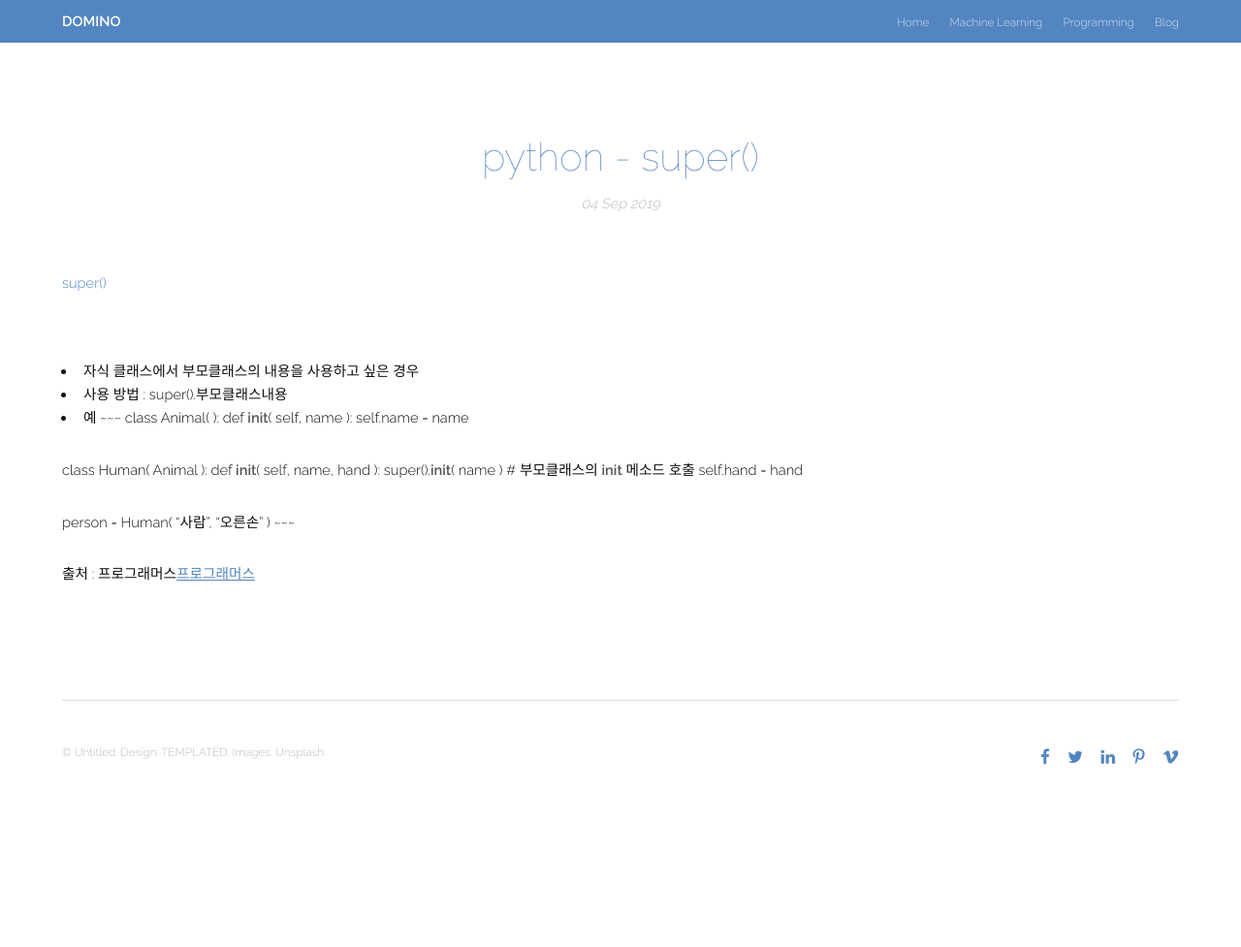
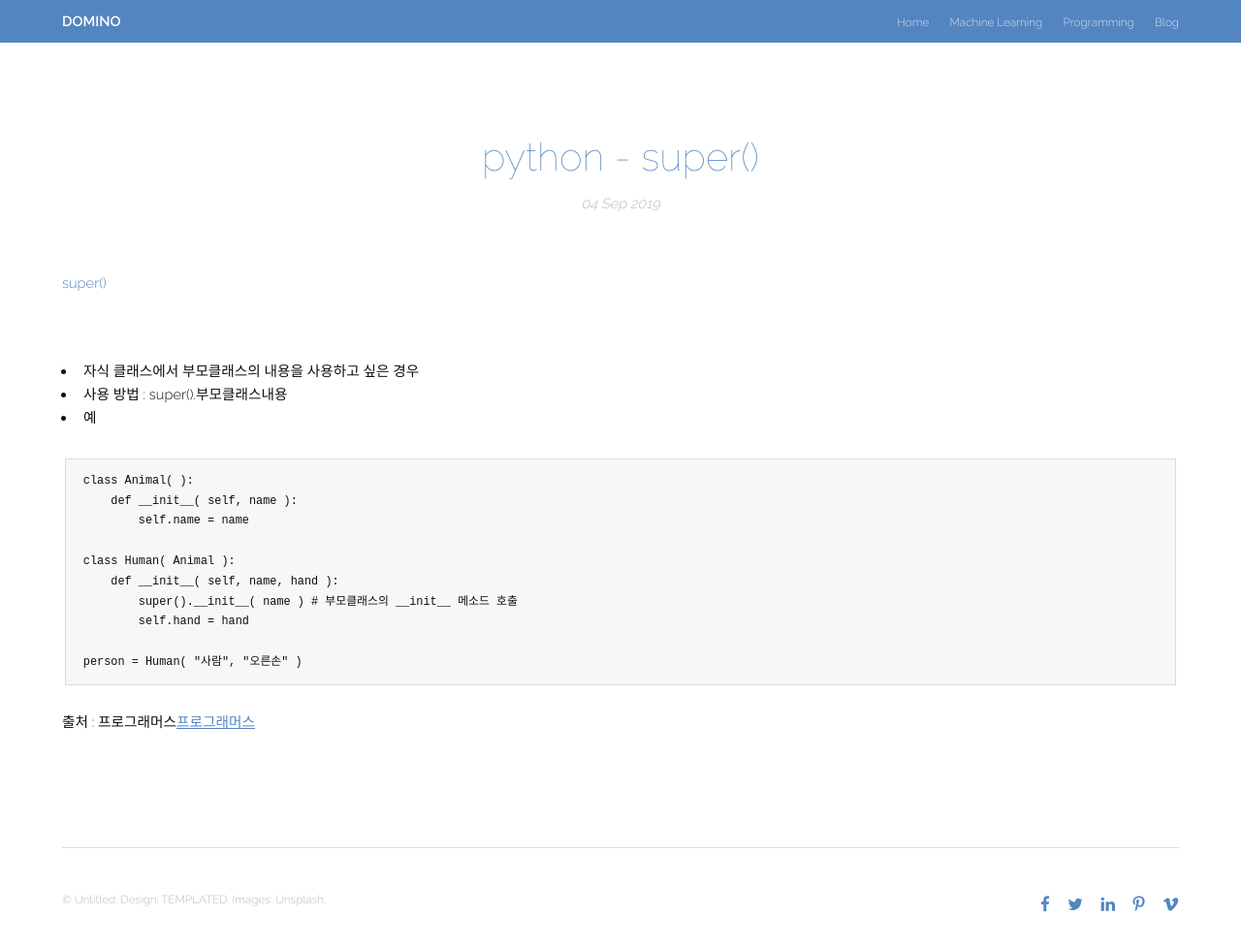
Before and after one commit to backgom2357/backgom2357.github.io, a Jekyll site: the page built from _posts/2019-09-04-python-super().markdown, in a window 1280 px wide and 977 px high. Shown: the whole window at 97% size. Built offline with Jekyll 4.4.1, drawn with Linux system fonts in a browser that asks for light colours.

Commit message:
fix the contents

````diff
--- a/_posts/2019-09-04-python-super().markdown
+++ b/_posts/2019-09-04-python-super().markdown
@@ -10,7 +10,8 @@ categories: programming
 - 자식 클래스에서 부모클래스의 내용을 사용하고 싶은 경우
 - 사용 방법 : super().부모클래스내용
 - 예
-~~~
+
+```python
 class Animal( ):
     def __init__( self, name ):
         self.name = name
@@ -21,7 +22,7 @@ class Human( Animal ):
         self.hand = hand
 
 person = Human( "사람", "오른손" )
-~~~
+```
 
 
 
````
